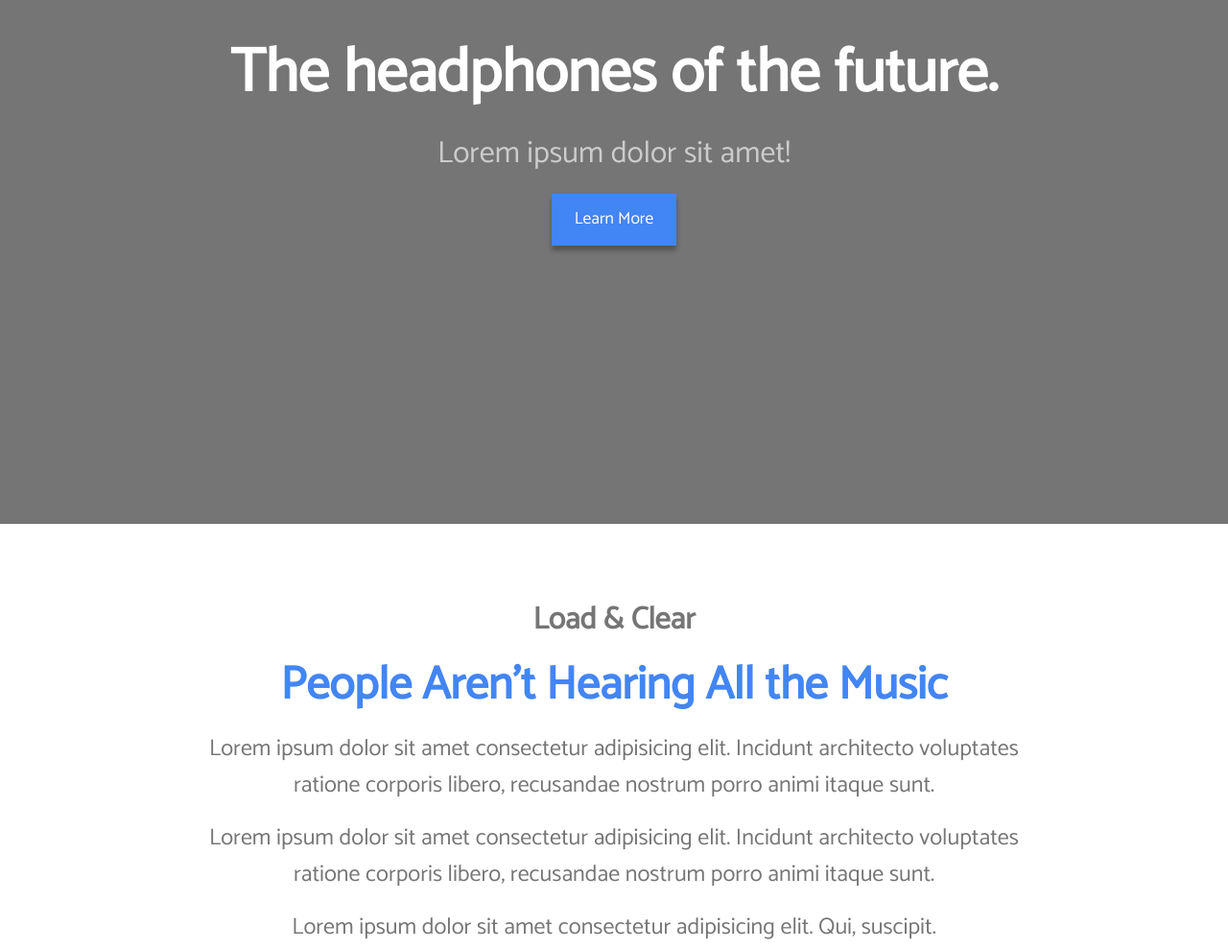
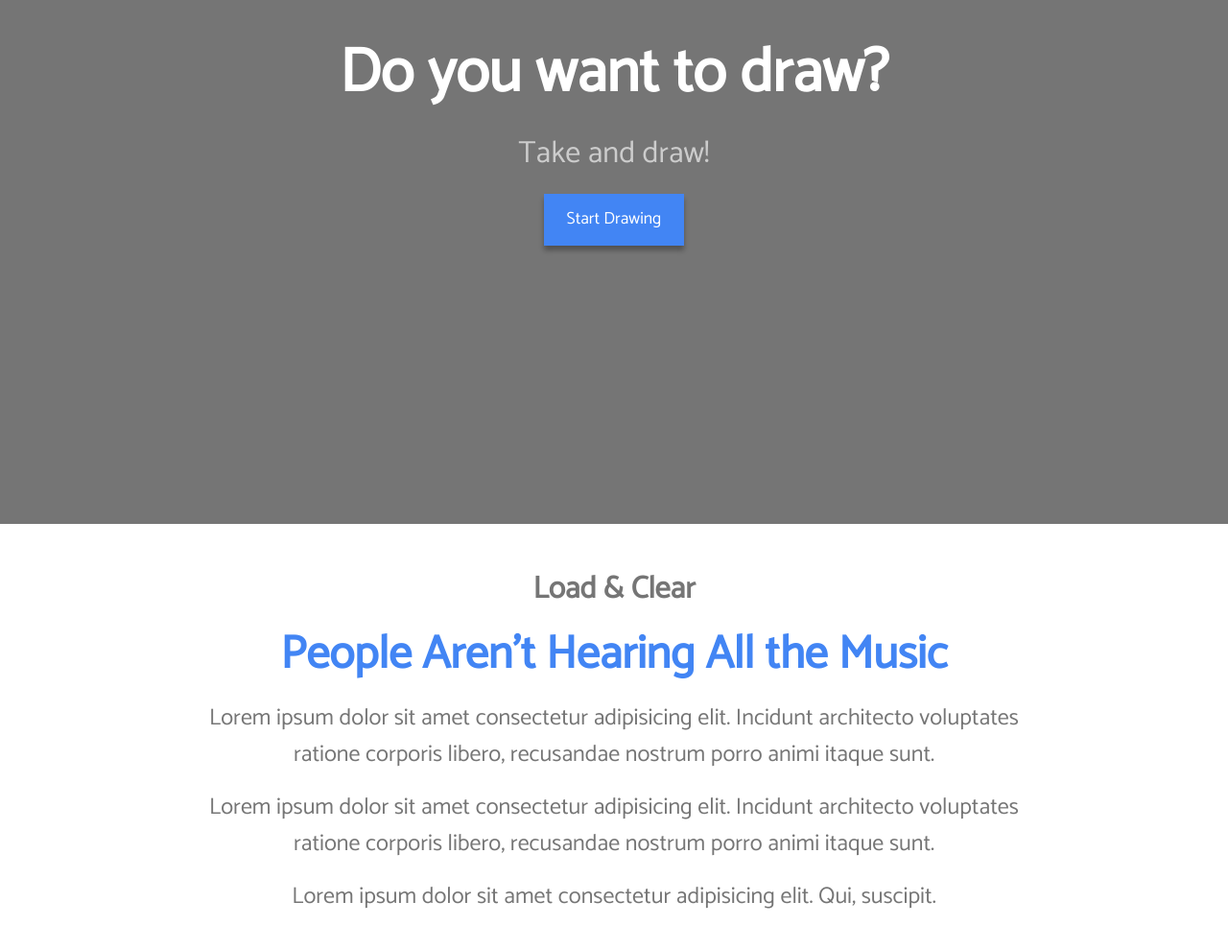
Before and after one commit to lexsys207/wikidraw, a plain HTML site: page index.html in a window 1280 px wide. Shown: the part 360-1349 px from the top of the page at 96% size. Drawn offline with nearby package versions, Linux system fonts and the light colour scheme.

Commit message:
Сделал плавный скролл, изменил текст в превью

```diff
--- a/css/style.css
+++ b/css/style.css
@@ -10,6 +10,10 @@
     box-sizing: border-box;
     margin: 0;
     padding: 0;
+}
+
+html {
+    scroll-behavior: smooth;
 }
 
 body {
@@ -146,7 +150,7 @@ img {
     text-align: center;
     margin: auto;
     max-width: 860px;
-    padding: 5rem 0;
+    padding: 3rem 0;
     border-bottom: 1px solid #ccc;
 }
 
@@ -203,7 +207,7 @@ img {
     flex-direction: column;
     align-content: center;
     align-items: center;
-    padding: 5rem 0;
+    padding: 3rem 0;
 }
 
 .section-d h2 {
--- a/index.html
+++ b/index.html
@@ -40,11 +40,11 @@
 
         <div class="container">
             <div>
-                <h1>The headphones of the future.</h1>
+                <h1>Do you want to draw?</h1>
                 <p>
-                    Lorem ipsum dolor sit amet!
+                    Take and draw!
                 </p>
-                <a href="#" class="btn">Learn More</a>
+                <a href="#draw-tutorial" class="btn">Start Drawing</a>
             </div>
         </div>
     </section>
@@ -62,7 +62,7 @@
         </div>
     </section>
 
-    <section class="section-d">
+    <section class="section-d" id="draw-tutorial">
         <h2>Drawing Tutorials</h2>
         <div class="posts">
             <div class="post" data-aos="fade-up" data-aos-duration="1000">
```
